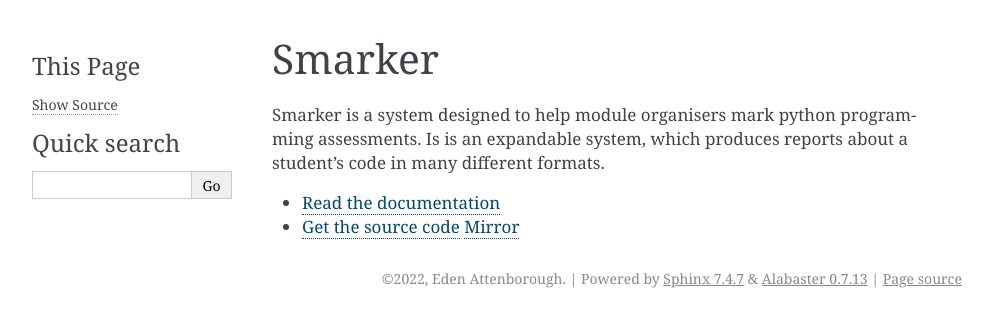
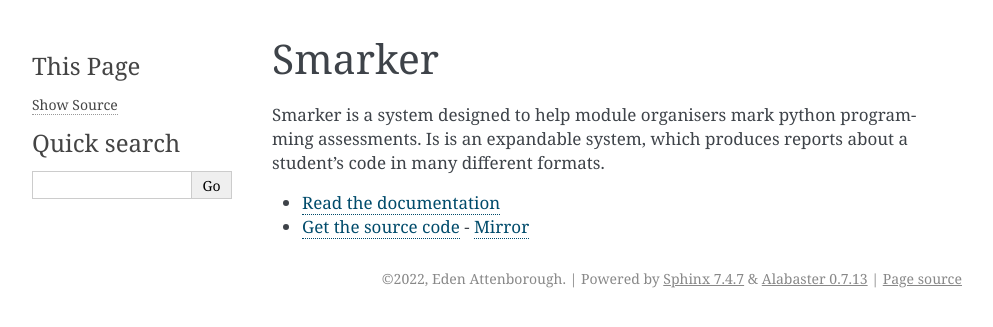
Before and after one commit to jwansek/Smarker, a Sphinx documentation site: the page built from docs/source/readme.md, in a window 1280 px wide. Shown: the top 327 px of the page, without its empty margins (148-1141 px from the left). Built offline with Sphinx 7.4.7, drawn with Linux system fonts in a browser that asks for light colours.

```diff
--- a/docs/source/readme.md
+++ b/docs/source/readme.md
@@ -5,4 +5,4 @@ Is is an expandable system, which produces reports about a student's code in man
 formats.
 
 - [Read the documentation](http://smarker.eda.gay/)
-- [Get the source code](https://github.com/jwansek/Smarker) [Mirror](https://git.eda.gay/Smarker/files.html)
+- [Get the source code](https://github.com/jwansek/Smarker) - [Mirror](https://git.eda.gay/Smarker/files.html)
```
Also changed, not shown: README.md (+1 -1 lines).
